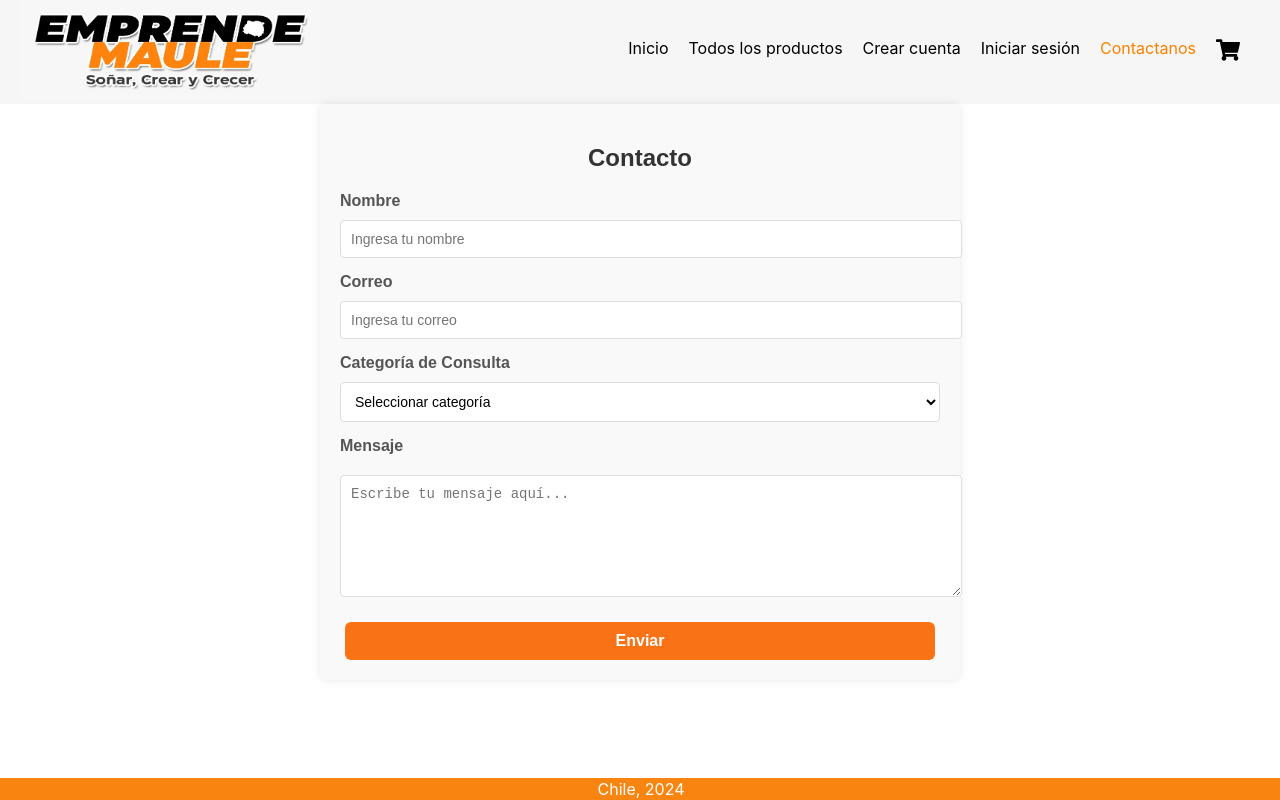
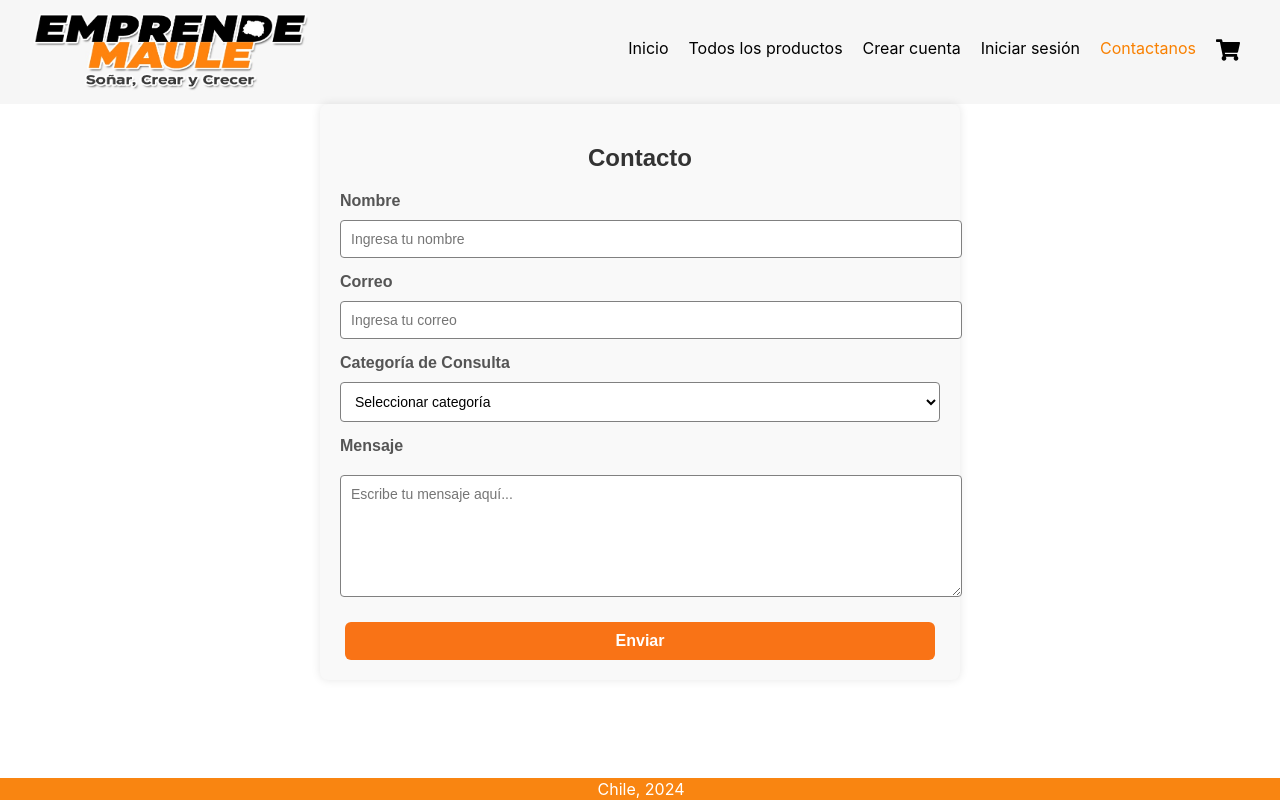
Before and after one commit to jose-sepulveda/Emprende-Maule, a React (Create React App) app in the folder Front/: page /contacto in a window 1280 px wide. Built offline with nearby package versions, Linux system fonts and the light colour scheme.

Commit message:
css de contacto

```diff
--- a/Front/src/Styles/contacto.css
+++ b/Front/src/Styles/contacto.css
@@ -38,7 +38,7 @@ form {
 .form-group select {
     width: 100%;
     padding: 10px;
-    border: 1px solid #ddd;
+    border: 1px solid gray;
     border-radius: 4px;
     font-size: 14px;
     background-color: #fff;
@@ -55,6 +55,7 @@ form {
 .form-group textarea {
     resize: vertical;
     min-height: 100px;
+    font-family: Arial, sans-serif;
 }
 
 .enviar {
```
